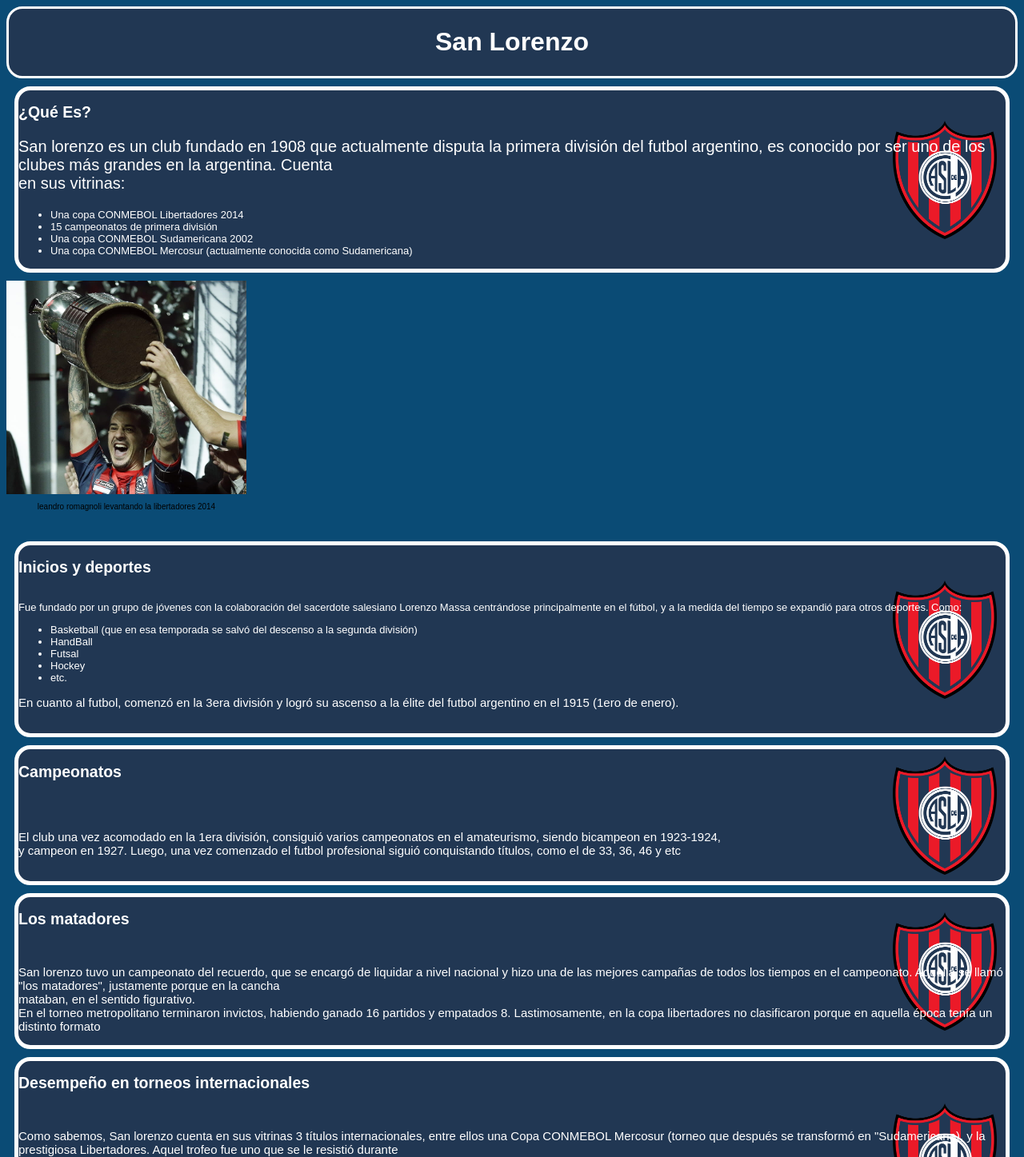
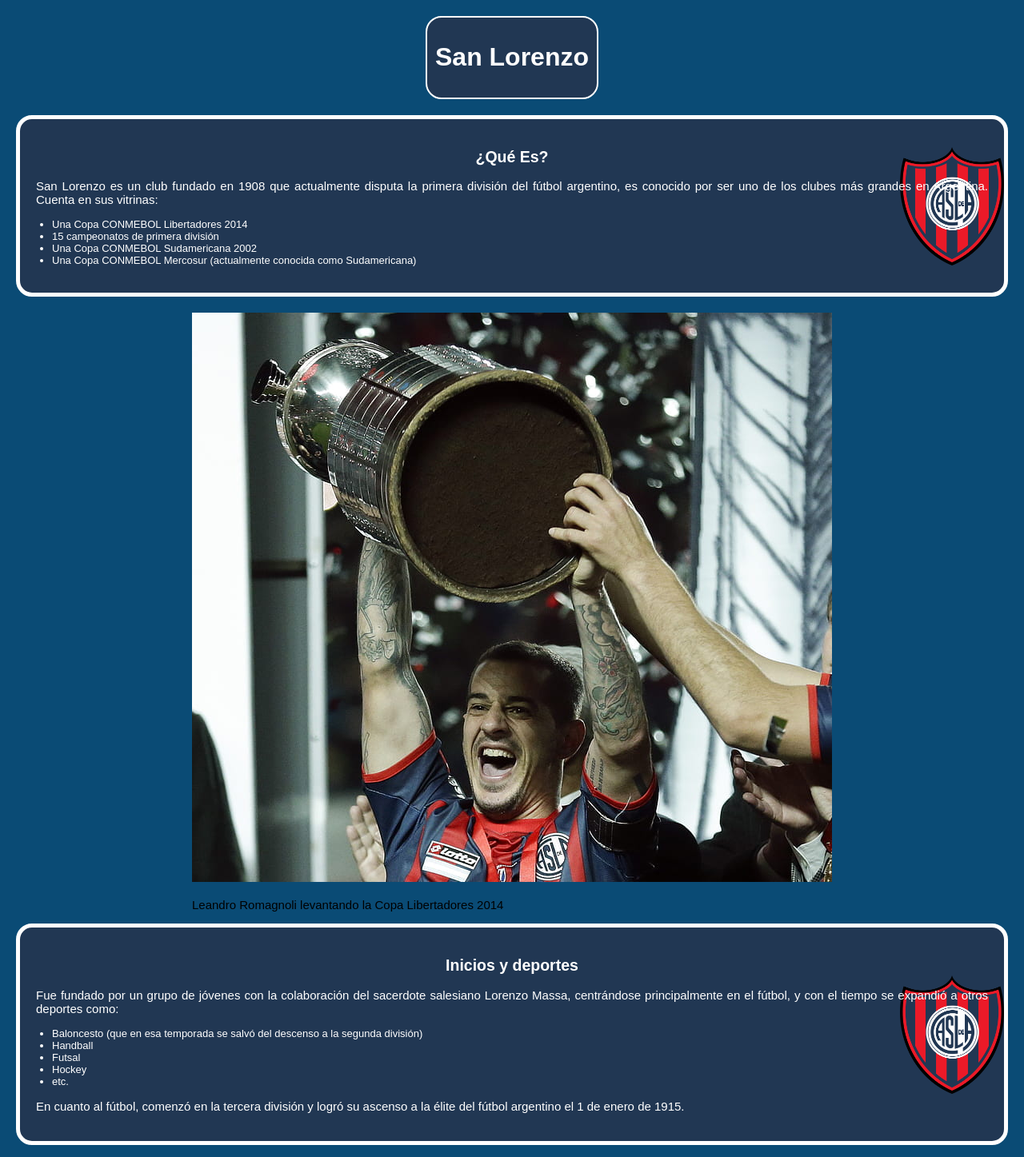
Before and after one commit to Novix20/Novix20.github.io, a PHP site: page / in a window 1280 px wide. Shown: the top 1447 px of the page at 80% size. Run offline with PHP 8.4, Linux system fonts and the light colour scheme.

Commit message:
pagina casi definitiva
dasda

```diff
--- a/index.html
+++ b/index.html
@@ -7,71 +7,92 @@
     <meta name="viewport" content="width=device-width, initial-scale=1.0">
     <title>Document</title>
     <link rel="stylesheet" href="style.css">
-    <header>
-        <h1 id="sanlorenzo">San Lorenzo</h3>
-    </header>
+
 </head>
 
 <body>
+    <header>
+        <h1 id="sanlorenzo">San Lorenzo</h1>
+    </header>
+
     <article>
         <h1>¿Qué Es?</h1>
-        <p class="parrafo">San lorenzo es un club fundado en 1908 que actualmente disputa la primera división del
-            futbol argentino, es conocido por ser uno de los clubes más grandes en la argentina. Cuenta <br> en sus vitrinas:
+        <p class="parrafo">San Lorenzo es un club fundado en 1908 que actualmente disputa la primera división del
+            fútbol argentino, es conocido por ser uno de los clubes más grandes en Argentina. Cuenta en sus vitrinas:</p>
         <ul>
-            <li>Una copa CONMEBOL Libertadores 2014</li>
+            <li>Una Copa CONMEBOL Libertadores 2014</li>
             <li>15 campeonatos de primera división</li>
-            <li>Una copa CONMEBOL Sudamericana 2002</li>
-            <li>Una copa CONMEBOL Mercosur (actualmente conocida como Sudamericana)</li>
+            <li>Una Copa CONMEBOL Sudamericana 2002</li>
+            <li>Una Copa CONMEBOL Mercosur (actualmente conocida como Sudamericana)</li>
         </ul>
-        </p>
     </article>
+
     <div>
-        <img class="libertadores" src="HD-wallpaper-el-pipi-y-la-copa-libertadores-romagnoli-san-lorenzo.jpg" alt="" >
+        <img class="libertadores" src="HD-wallpaper-el-pipi-y-la-copa-libertadores-romagnoli-san-lorenzo.jpg"
+            alt="Leandro Romagnoli levantando la Libertadores 2014">
+        <p class="libertadores" id="pipi">Leandro Romagnoli levantando la Copa Libertadores 2014</p>
+    </div>
 
-        <p class="libertadores" id="pipi">leandro romagnoli levantando la libertadores 2014 </p>
-    </div>
-<br>
     <article>
-
         <h1>Inicios y deportes</h1>
-    <br>
-Fue fundado por un grupo de jóvenes con la colaboración del sacerdote salesiano Lorenzo Massa centrándose principalmente en el fútbol, y a la medida del tiempo se expandió para otros deportes. Como:
+        <p>Fue fundado por un grupo de jóvenes con la colaboración del sacerdote salesiano Lorenzo Massa, centrándose
+            principalmente en el fútbol, y con el tiempo se expandió a otros deportes como:</p>
         <ul>
-    <li>Basketball (que en esa temporada se salvó del descenso a la segunda división)</li>
-    <li>HandBall</li>
+            <li>Baloncesto (que en esa temporada se salvó del descenso a la segunda división)</li>
+            <li>Handball</li>
             <li>Futsal</li>
             <li>Hockey</li>
             <li>etc.</li>
         </ul>
-<p>En cuanto al futbol, comenzó en la 3era división y logró su ascenso a la élite del futbol argentino en el 1915 (1ero de enero). </p>
-<br>
-
+        <p>En cuanto al fútbol, comenzó en la tercera división y logró su ascenso a la élite del fútbol argentino el 1 de
+            enero de 1915.</p>
     </article>
 
+    <img src="https://volveavenidalaplata.com.ar/wp-content/uploads/2017/01/05-Ascenso-en-1915.jpg"
+        alt="Plantel de San Lorenzo cuando ascendió a la primera división por primera vez">
+    <h1>Plantel de San Lorenzo cuando ascendió a la primera división por primera vez</h1>
 
     <article>
         <h1>Campeonatos</h1>
-    <br>
-    <br>
-    <p>El club una vez acomodado en la 1era división, consiguió varios campeonatos en el amateurismo, siendo bicampeon en 1923-1924, <br> y campeon en 1927. Luego, una vez comenzado el futbol profesional siguió conquistando títulos, como el de 33, 36, 46 y etc   </p>
-    <br>
+        <p>El club, una vez acomodado en la primera división, consiguió varios campeonatos en el amateurismo, siendo
+            bicampeón en 1923-1924 y campeón en 1927. Luego, una vez comenzado el fútbol profesional, siguió conquistando
+            títulos como el de 1933, 1936, 1946, etc.</p>
+    </article>
 
-</article>
+    <img src="https://live.staticflickr.com/5598/31252474956_25f466fa6c_b.jpg"
+        alt="El 'Pipi' Romagnoli, uno de los mayores ídolos del club, celebrando el Torneo Inicial 2013">
+    <h2>El "Pipi" Romagnoli, uno de los mayores ídolos del club, celebrando el Torneo Inicial 2013</h2>
 
     <article>
         <h1>Los matadores</h1>
-    <br>
-    <p>San lorenzo tuvo un campeonato del recuerdo, que se encargó de liquidar a nivel nacional y hizo una de las mejores campañas de todos los tiempos en el campeonato. Aquella se llamó "los matadores", justamente porque en la cancha <br> mataban, en el sentido figurativo.
-        <br>
-        En el torneo metropolitano terminaron invictos, habiendo ganado 16 partidos y empatados 8. Lastimosamente, en la copa libertadores no clasificaron porque en aquella época tenía un distinto formato </p>
+        <p>San Lorenzo tuvo un campeonato del recuerdo, que se encargó de ganar a nivel nacional y realizó una de las
+            mejores campañas de todos los tiempos en el campeonato. Aquel equipo se llamó "Los Matadores", justamente
+            porque en la cancha eran imbatibles, en sentido figurado.</p>
+        <p>En el torneo metropolitano terminaron invictos, habiendo ganado 16 partidos y empatado 8. Lamentablemente, en
+            la Copa Libertadores no clasificaron debido a que en aquella época tenía un formato distinto.</p>
     </article>
+
+    <img src="https://upload.wikimedia.org/wikipedia/commons/thumb/8/89/Los_Matadores_%281968%29.jpg/400px-Los_Matadores_%281968%29.jpg"
+        alt="Plantel de Los Matadores 1968">
+    <h1>Plantel de Los Matadores 1968</h1>
 
     <article>
         <h1>Desempeño en torneos internacionales</h1>
-    <br>
-    <p>Como sabemos, San lorenzo cuenta en sus vitrinas 3 títulos internacionales, entre ellos una Copa CONMEBOL Mercosur (torneo que después se transformó en "Sudamericana), y la prestigiosa Libertadores. Aquel trofeo fue uno que se le resistió durante <br> mucho tiempo, décadas, eso resulta irónico ya que en la primera edición llegó a semifinales, perdiendo contra peñarol, equipo que después se llevaría el certamen.
-    Una campaña recordada, aparte de la ya mencionada, es la de 2009, donde el club <br> cayó en cuartos de final viniendo de haber eliminado a river en 8vos, para luego perder contra liga de quito, equipo que después terminó siendo campeón, El director técnico del club ecuatoriano de aquel <br> entonces era el patón bauza, quien después hizo que san lorenzo lograra su primera y unica libertadores. Volviendo al 2009, en  aquel partido contra liga de quito, en la vuelta concretamente, perdimos por un error grosero del arquero, Orión, que <br> todavía sigue circulando polémicas sobre aquel rendimiento lamentable   </p>
+        <p>San Lorenzo cuenta en sus vitrinas con 3 títulos internacionales, incluyendo una Copa CONMEBOL Mercosur (torneo
+            que luego se transformó en la "Sudamericana") y la prestigiosa Copa Libertadores. Aquel trofeo fue uno que se
+            le resistió durante mucho tiempo, décadas, lo cual resulta irónico considerando que en la primera edición
+            llegaron a las semifinales, perdiendo contra Peñarol, equipo que luego se llevaría el certamen.</p>
+        <p>Una campaña recordada, aparte de la ya mencionada, es la de 2009, donde el club cayó en cuartos de final luego
+            de haber eliminado a River en octavos de final, para luego perder contra Liga de Quito, equipo que después se
+            consagraría campeón. El director técnico del club ecuatoriano en ese entonces era el Patón Bauza, quien
+            posteriormente logró que San Lorenzo ganara su primera y única Copa Libertadores. En aquel partido contra Liga
+            de Quito, en la vuelta, sufrimos una derrota debido a un error grosero del arquero, Orión, del cual todavía se
+            discuten las polémicas sobre aquel rendimiento lamentable.</p>
     </article>
+
+    <img src="https://cdn.conmebol.com/wp-content/uploads/2014/08/copa_1.jpg"
+        alt="San Lorenzo celebrando la obtención de su primera y única Copa CONMEBOL Libertadores en la edición 2014">
+    <h2>San Lorenzo celebrando la obtención de su primera y única Copa CONMEBOL Libertadores en la edición 2014</h2>
 </body>
 
 </html>
--- a/style.css
+++ b/style.css
@@ -1,65 +1,60 @@
 body {
     background-color: #0a4b75;
+    display: flex;
+    flex-direction: column;
+    align-items: center;
+    justify-content: center;
+    padding: 20px;
+    margin: 0;
 }
 
 * {
-
     font-family: Arial, Helvetica, sans-serif;
 }
 
 header {
     color: white;
-    padding: 2px;
-    border-radius: 20px ;
-    border: solid white;
-    background-color: rgb(33,55,83);
-text-align: center;
-
-
-}
-.b{
-    height: 200px;
-    width: 200px;
+    padding: 10px;
+    border-radius: 20px;
+    border: 2px solid white;
+    background-color: rgb(33, 55, 83);
+    text-align: center;
+    margin-bottom: 20px;
 }
 
-div {
-font-size: 1px;
-    justify-content: center;
-    gap: 1000px;
-
-}
-
-.libertadores{
-    display: flex;
-    justify-content: center;
-    align-items: center;
-    width: 300px;
-}
-.foto {
-    transform: translate(1270px, -20px)
-}
 article {
-
-    background-color: rgb(33,55,83);
+    background-color: rgb(33, 55, 83);
     background-image: url(Sanlorenoz.png);
     background-repeat: no-repeat;
-    background-position: 99%;
+    background-position: right;
     background-size: 130px;
     font-size: small;
     color: rgb(255, 255, 255);
-    border: solid 5px rgb(255, 255, 255);
+    border: 5px solid rgb(255, 255, 255);
     border-radius: 20px;
-    margin: 10px;
+    margin-bottom: 20px;
+    padding: 20px;
 }
 
-#pipi {
-font-size: 10px;
+img {
+    display: block;
+    margin: 0 auto;
+    margin-bottom: 20px;
+    max-width: 100%;
+    height: auto;
 }
 
-.parrafo {
-    font-size: 20px;
+h1, h2, h3 {
+    text-align: center;
+    color: #fff;
+}
+
+ul {
+    list-style-type: disc;
+    padding-left: 20px;
 }
 
 p {
     font-size: 15px;
+    text-align: justify;
 }
```
Lines whose indentation alone changed are shown as unchanged.
